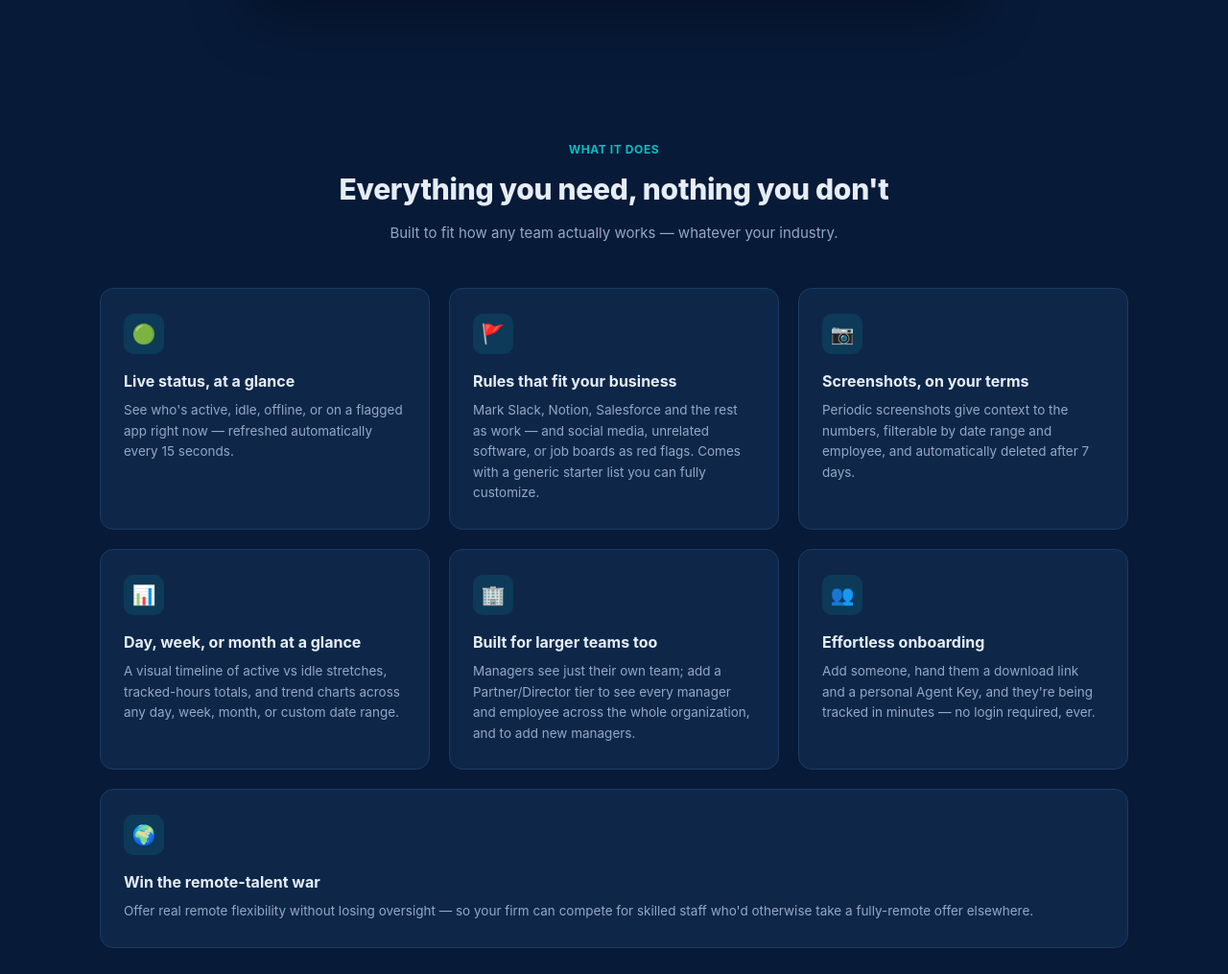
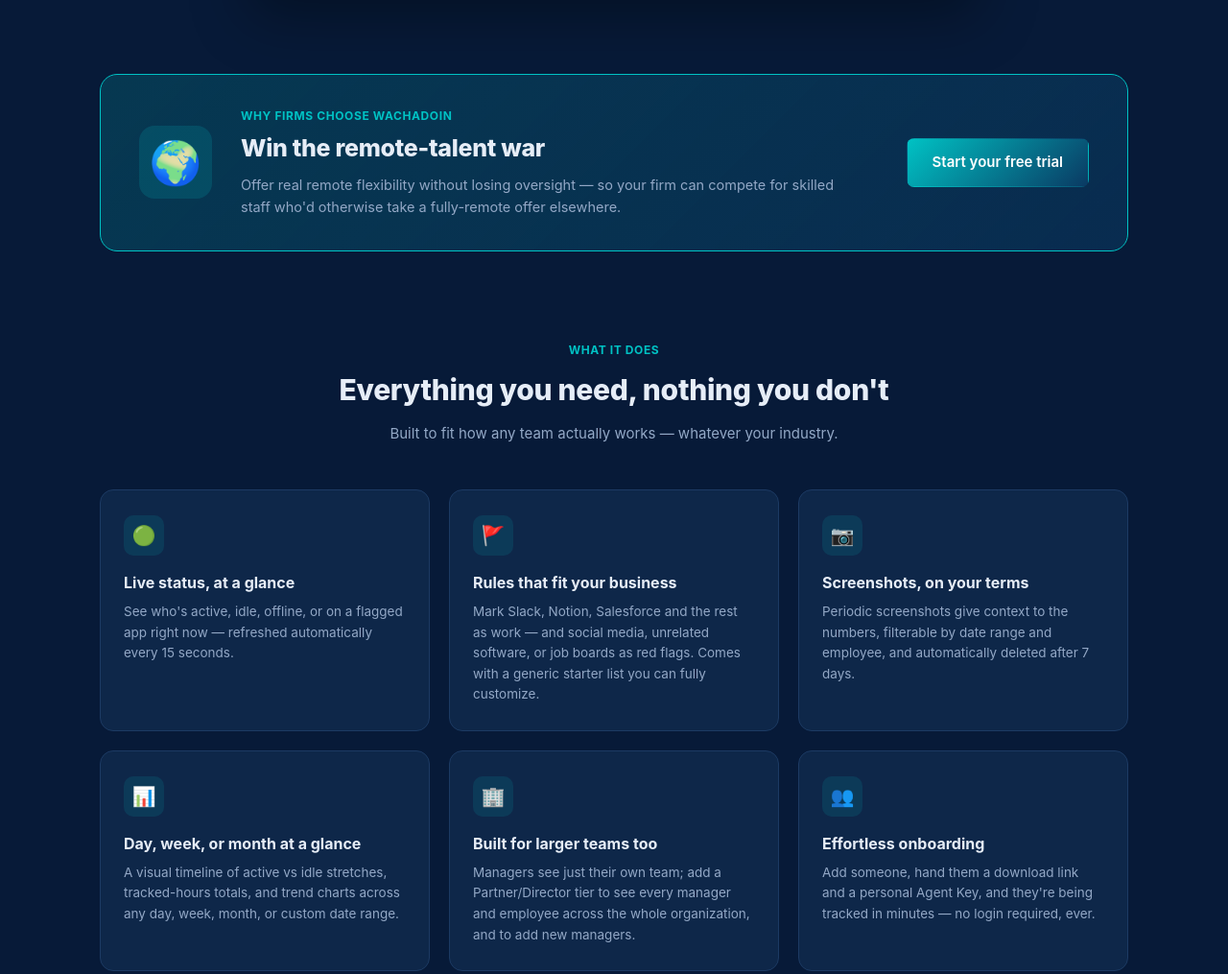
Before and after one commit to BRKN-Ian/wachadoin, a website: page public/index.html in a window 1280 px wide. Shown: the part 792-1807 px from the top of the page at 96% size. Drawn offline with Linux system fonts and the light colour scheme.

Commit message:
Promote remote-talent-war benefit to a top banner on the landing page

```diff
--- a/public/index.html
+++ b/public/index.html
@@ -94,6 +94,27 @@
   .section-head .kicker { color: var(--primary); font-size: 12px; font-weight: 700; letter-spacing: .6px; text-transform: uppercase; margin-bottom: 10px; }
   .section-head h2 { font-size: 30px; font-weight: 800; letter-spacing: -.3px; margin-bottom: 12px; }
   .section-head p { color: var(--dim); font-size: 15px; }
+
+  /* ── Talent-war banner ───────────────────────────────────────────────
+     A single benefit pulled out of the features grid and promoted to a
+     standalone, ad-like banner right under the hero — the six other
+     benefits stay exactly as they were, just one card down. */
+  .talent-banner-section { padding: 0 0 24px; }
+  .talent-banner {
+    display: flex; align-items: center; gap: 30px;
+    background: linear-gradient(135deg, rgba(0,194,196,.18), rgba(10,58,99,.55));
+    border: 1px solid var(--primary); border-radius: 18px;
+    padding: 34px 40px;
+  }
+  .talent-banner-icon {
+    font-size: 44px; flex-shrink: 0; width: 76px; height: 76px; border-radius: 16px;
+    background: rgba(0,194,196,.16); display: flex; align-items: center; justify-content: center;
+  }
+  .talent-banner-copy { flex: 1; min-width: 0; }
+  .talent-banner-kicker { color: var(--primary); font-size: 12px; font-weight: 700; letter-spacing: .6px; text-transform: uppercase; margin-bottom: 6px; }
+  .talent-banner-copy h2 { font-size: 25px; font-weight: 800; letter-spacing: -.3px; margin-bottom: 8px; }
+  .talent-banner-copy p { color: var(--dim); font-size: 14.5px; line-height: 1.6; max-width: 640px; }
+  .talent-banner-cta { flex-shrink: 0; white-space: nowrap; }
 
   /* ── Features ────────────────────────────────────────────────────── */
   .features { display: grid; grid-template-columns: repeat(3, 1fr); gap: 20px; }
@@ -195,12 +216,14 @@
     .steps { grid-template-columns: 1fr; gap: 34px; }
     .hp-stats { grid-template-columns: repeat(2, 1fr); }
     .pricing-grid { grid-template-columns: 1fr; }
+    .talent-banner { flex-direction: column; text-align: center; padding: 30px 26px; }
   }
   @media (max-width: 600px) {
     h1.hero-title { font-size: 32px; }
     .features { grid-template-columns: 1fr; }
     .compliance { flex-direction: column; text-align: center; }
     .nav-links .link { display: none; }
+    .talent-banner-copy h2 { font-size: 21px; }
   }
 </style>
 </head>
@@ -248,6 +271,21 @@
   </div>
 </section>
 
+<!-- ── Talent-war banner ────────────────────────────────────────────────── -->
+<section class="talent-banner-section">
+  <div class="wrap">
+    <div class="talent-banner">
+      <div class="talent-banner-icon">🌍</div>
+      <div class="talent-banner-copy">
+        <div class="talent-banner-kicker">Why firms choose Wachadoin</div>
+        <h2>Win the remote-talent war</h2>
+        <p>Offer real remote flexibility without losing oversight — so your firm can compete for skilled staff who'd otherwise take a fully-remote offer elsewhere.</p>
+      </div>
+      <a class="btn btn-primary btn-lg talent-banner-cta" href="/signup">Start your free trial</a>
+    </div>
+  </div>
+</section>
+
 <!-- ── Features ─────────────────────────────────────────────────────────── -->
 <section id="features">
   <div class="wrap">
@@ -286,11 +324,6 @@
         <div class="feature-icon">👥</div>
         <h3>Effortless onboarding</h3>
         <p>Add someone, hand them a download link and a personal Agent Key, and they're being tracked in minutes — no login required, ever.</p>
-      </div>
-      <div class="feature-card" style="grid-column: 1 / -1;">
-        <div class="feature-icon">🌍</div>
-        <h3>Win the remote-talent war</h3>
-        <p>Offer real remote flexibility without losing oversight — so your firm can compete for skilled staff who'd otherwise take a fully-remote offer elsewhere.</p>
       </div>
     </div>
   </div>
```
